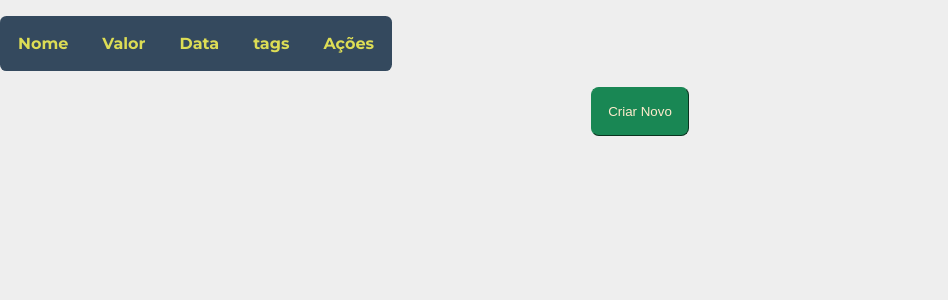
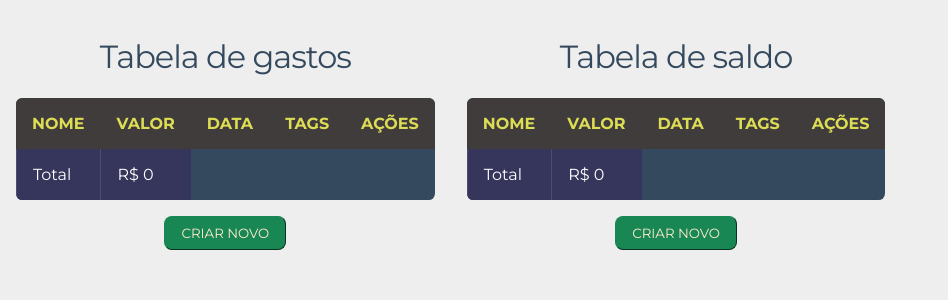
Before and after one commit to sanka01/carteia_digital_react, a React (Create React App) app: page / in a window 1280 px wide. Shown: the top 300 px of the page, without its empty margins (0-948 px from the left). Built offline with nearby package versions, Linux system fonts and the light colour scheme.

Commit message:
Adição de tabela de gastos/saldo, linha de totais

```diff
--- a/src/App.css
+++ b/src/App.css
@@ -1,7 +1,12 @@
 .App {
   text-align: center;
 }
-
+.grid-2{
+  display: flex;
+}
+.div-tabela{
+  margin: 1rem;
+}
 .App-logo {
   height: 40vmin;
   pointer-events: none;
--- a/src/App.js
+++ b/src/App.js
@@ -4,9 +4,18 @@ import './styles/tabela.css';
 function App() {
   return (
     <div className="App">
-      <Tabela />
+      <div className="grid-2">
+        <div className="div-tabela">
+          <h1>Tabela de gastos</h1>
+          <Tabela dados="gastos"/>
+        </div>
+        <div className="div-tabela">
+          <h1>Tabela de saldo</h1>
+          <Tabela dados="saldo"/>
+        </div>
+      </div>
     </div>
-  );
-}
+    );
+  }
 
-export default App;
+  export default App;
--- a/src/components/Entrada.js
+++ b/src/components/Entrada.js
@@ -6,10 +6,12 @@ import { removeDados } from '../control/ControleDados';
 
 
 const Entrada = (props)=>{
+
     const state = {
         nome: props.nome,
         valor: props.valor,
         data: props.data,
+        dados: props.dados,
         tags: props.tags,
         k: props.k,
         v: props.v,
@@ -18,11 +20,11 @@ const Entrada = (props)=>{
     return (
         <tr>
             <td>{state.nome}</td>
-            <td>{state.valor}</td>
+            <td>R$ {state.valor}</td>
             <td>{state.data}</td>
             <td>{state.tags}</td>
-            <td><ModalEntrada label="EDITAR" valor={state.v} k={state.k}/></td>
-            <td><button className="btn btn-danger" onClick={()=>{removeDados(state.k);window.location.reload()}}>EXCLUIR</button></td>
+            <td><ModalEntrada dados={state.dados} label="EDITAR" valor={state.v} k={state.k}/></td>
+            <td><button className="btn btn-danger" onClick={()=>{removeDados(state.dados,state.k);window.location.reload()}}>EXCLUIR</button></td>
             <td>MOVER</td>
         </tr>
     );
--- a/src/components/ModalEntrada.js
+++ b/src/components/ModalEntrada.js
@@ -12,6 +12,7 @@ class ModalEntrada extends React.Component {
             nome: "",
             valor: 0,
             tags: "",
+            dados: props.dados,
             data: undefined,
             k: props.k,
             willRender: false
@@ -21,6 +22,7 @@ class ModalEntrada extends React.Component {
             nome: valor.nome,
             valor: valor.valor,
             tags: valor.tags,
+            dados: props.dados,
             data: valor.data,
             k: props.k,
             willRender: false
@@ -41,7 +43,8 @@ class ModalEntrada extends React.Component {
     }
 
     handleSubmit(event) {
-        addDado({nome: this.state.nome, valor: this.state.valor, data: this.state.data, tags: this.state.tags}, this.state.k)
+        this.setState({valor: Number(this.state.valor,10)})
+        addDado(this.state.dados, {nome: this.state.nome, valor: this.state.valor, data: this.state.data, tags: this.state.tags}, this.state.k)
         event.preventDefault();
         window.location.reload()
     }
@@ -59,30 +62,14 @@ class ModalEntrada extends React.Component {
         <div className="modal" >
         <h3>{this.label}</h3> <button onClick={this.handleClick} className="closeButton">X</button>
         <form  onSubmit={this.handleSubmit}  className="formModal">
-            <div class="row">
-                <div className="col">
-                    <label for="nome">Nome</label>
-                    <input id="nome" value={this.state.nome} name="nome" onChange={this.handleChange}/>
-                </div>
-                <div className="col">
-                    <label for='valor'>Valor</label>
+                    <input id="nome" value={this.state.nome} placeholder="Nome" name="nome" onChange={this.handleChange}/>
                     <input id="valor" name="valor" value={this.state.valor} type="number" step="0.01" onChange={this.handleChange}/>
-                </div>
-            </div>
-            <div class="row">
-                <div className="col">
-                    <label for='data'>Data</label>
                     <input id="data" name="data" type="date" value={this.state.data} onChange={this.handleChange}/>
-                </div>
-                <div className="col">
-                    <label for='tags'>Tags</label>
-                    <input id="tags" name="tags" value={this.state.tags} onChange={this.handleChange}/>
-                </div>
-            </div>
+                    <input id="tags" placeholder="tags" name="tags" value={this.state.tags} onChange={this.handleChange}/>
 
-            <br/><button className="btn btn-success" type="submit">Salvar</button>
+            <br/><button className="btn btn-success" type="submit">SALVAR</button>
         </form>
-        </div></div>) : <button className={this.props.label == 'Criar Novo' ? 'btn btn-success' : 'btn btn-warning'} onClick={this.handleClick}>{this.props.label}</button>;
+        </div></div>) : <button className={this.props.label == 'CRIAR NOVO' ? 'btn btn-success' : 'btn btn-warning'} onClick={this.handleClick}>{this.props.label}</button>;
     }
 }
 
--- a/src/components/Tabela.js
+++ b/src/components/Tabela.js
@@ -3,46 +3,44 @@ import Entrada from './Entrada';
 import ModalEntrada from './ModalEntrada';
 import {getDados} from '../control/ControleDados';
 
-const Tabela = ()=>{
+const Tabela = (props)=>{
+
+    var entradas = []
+    var jsonEntradas = getDados(props.dados)
 
 
-    //var a = JSON.stringify({
-    //    0: {nome:"nome", valor:15.20, data:Date("03/05")},
-    //    1: {nome:"nome2", valor:15.20, data:Date("03/05")},
-    //    2: {nome:"nome3", valor:15.20, data:Date("03/05")},
-    //})
-    //localStorage.setItem("Entradas", a);
-
-    var entradas = []
-    var jsonEntradas = getDados()
-
-
+    var i = 0
     for(var [k, v] of Object.entries(jsonEntradas)){
         entradas.push(
             <Entrada
                 nome={v.nome}
                 valor={v.valor}
                 k={k}
+                dados={props.dados}
                 data={v.data}
                 tags={v.tags}
                 v={JSON.stringify(v)}/>
             );
+            i += parseFloat(v.valor);
     }
-    const state = { entradas, filtros: []};
-
+    const state = { dados: props.dados,entradas, filtros: []};
     return (
         <div>
-        <table className="rwd-table">
+        <table className="rwd-table" cellPadding="0" cellSpacing="0">
           <tr>
-            <th>Nome</th>
-            <th>Valor</th>
-            <th>Data</th>
-            <th>tags</th>
-            <th colSpan="3">Ações</th>
+            <th>NOME</th>
+            <th>VALOR</th>
+            <th>DATA</th>
+            <th>TAGS</th>
+            <th colSpan="3" className="center">AÇÕES</th>
           </tr>
           {state.entradas}
+          <tr>
+            <td>Total</td>
+            <td>R$ {i}</td>
+        </tr>
        </table>
-       <ModalEntrada label="Criar Novo"/>
+       <ModalEntrada dados={props.dados} label="CRIAR NOVO"/>
        </div>
     );
   };
--- a/src/control/ControleDados.js
+++ b/src/control/ControleDados.js
@@ -1,26 +1,27 @@
-export function addDado(Entrada, Posicao=undefined) { // Entrada = {nome:"nome", valor:15.20, data:Date("03/05")}
-   var Entradas = getDados();
+export function addDado(dados,Entrada, Posicao=undefined) { // Entrada = {nome:"nome", valor:15.20, data:Date("03/05")}
+   var Entradas = getDados(dados);
    console.log("addDado1:" + JSON.stringify(Entradas))
    if (Posicao === undefined) Posicao = Object.keys(Entradas).length
    Entradas[Posicao] = Entrada;
    console.log("addDado2:" + JSON.stringify(Entradas))
-   localStorage.setItem("Entradas", JSON.stringify(Entradas));
+   localStorage.setItem(dados, JSON.stringify(Entradas));
 }
 
-export function getDados() {
-    var dados = localStorage.getItem("Entradas");
+export function getDados(nome) {
+    console.log(nome);
+    var dados = localStorage.getItem(nome);
     console.log("getDados:" + dados)
     return !dados ? {} : JSON.parse(dados);
 }
 
-export function removeDados(Posicao) {
-    console.log("removeDados1:" + JSON.stringify(Object.values(getDados())))
-    var Entradas = Object.values(getDados());
+export function removeDados(dados,Posicao) {
+    console.log("removeDados1:" + JSON.stringify(Object.values(getDados(dados))))
+    var Entradas = Object.values(getDados(dados));
     Entradas.splice(Posicao, 1)
     console.log("RemoveDados2:" + JSON.stringify(Entradas))
-    setDados(Object.assign({}, Entradas))
+    setDados(dados, Object.assign({}, Entradas))
 }
 
-function setDados(Entradas) {
-    localStorage.setItem("Entradas", JSON.stringify(Entradas));
+function setDados(dados, Entradas) {
+    localStorage.setItem(dados, JSON.stringify(Entradas));
 }
--- a/src/styles/botao.css
+++ b/src/styles/botao.css
@@ -1,5 +1,6 @@
 .btn{
-    padding: 1rem;
+    padding: .5rem 1rem;
+    font-family: Montserrat, sans-serif;
     margin-right: 0;
     margin-left: 0;
     color: #ffebcd;
--- a/src/styles/modal.css
+++ b/src/styles/modal.css
@@ -2,14 +2,13 @@
     position: absolute;
     margin: auto;
     inset: 20px;
-    height: 30vh;
+    height: 35vh;
     width: 30vw;
-    border: 1px solid rgb(204, 204, 204);
-    border-radius: 20px;
-    background: #ffebcd;
-    color: black;
+    border-radius: .5rem;
+    background: #34495e;
+    color: #ddd;
     outline: none;
-    padding: 20px;
+    padding: .5rem;
 }
 @media screen and (max-width: 1200px){
     .modal{
@@ -35,7 +34,7 @@
     right: 0;
     color: rgba(24, 20, 20, 0.205);
     font-weight: 800;
-    border-radius: 0 20px 0px 0px;
+    border-radius: 0 .5rem 0px 0px;
     font-size: 1.2em;
 }
 .modal{
@@ -52,13 +51,15 @@
     top: 0;
 }
 .formModal{
-    background-color: blanchedalmond;
     padding: 1em;
     margin: auto;
+    text-align: center;
+    text-align: -webkit-center;
 }
 .formModal input{
-    margin: 1em;
-    border-radius: 25px;
+    margin: 1em auto;
+    border-radius: .5rem;
+    width: 50%;
     padding: .3em;
     border-bottom: 1px solid #000;
     border-top: 0;
--- a/src/styles/tabela.css
+++ b/src/styles/tabela.css
@@ -1,34 +1,38 @@
 @import "https://fonts.googleapis.com/css?family=Montserrat:300,400,700";
 .rwd-table {
-  margin: 1em 0;
+  margin: auto;
+  margin-bottom: 1em;
+  margin-top: 1em;
   min-width: 300px;
 }
 .rwd-table tr {
-  border-top: 1px solid #ddd;
-  border-bottom: 1px solid #ddd;
+  border-left: 1px solid #dddddd25;
 }
 .rwd-table th {
-  display: none;
-  text-align: center ;
-  text-align: -webkit-center ;
+  text-align: left ;
+  text-align: -webkit-left ;
+  background: #413c3c;
 
+}
+.center{
+  text-align: center !important;
+  text-align: -webkit-center  !important;
 }
 .rwd-table td {
   display: block;
+  border-left: 1px solid #dddddd25;
 
 
 }
 .rwd-table td:first-child {
   padding-top: 0.5em;
 }
+.rwd-table tr:nth-child(even){
+  background: #36355c;
+  color: rgb(255, 255, 255);
+}
 .rwd-table td:last-child {
   padding-bottom: 0.5em;
-}
-.rwd-table td:before {
-  content: attr(data-th) ": ";
-  font-weight: bold;
-  width: 6.5em;
-  display: inline-block;
 }
 @media (min-width: 480px) {
   .rwd-table td:before {
```
